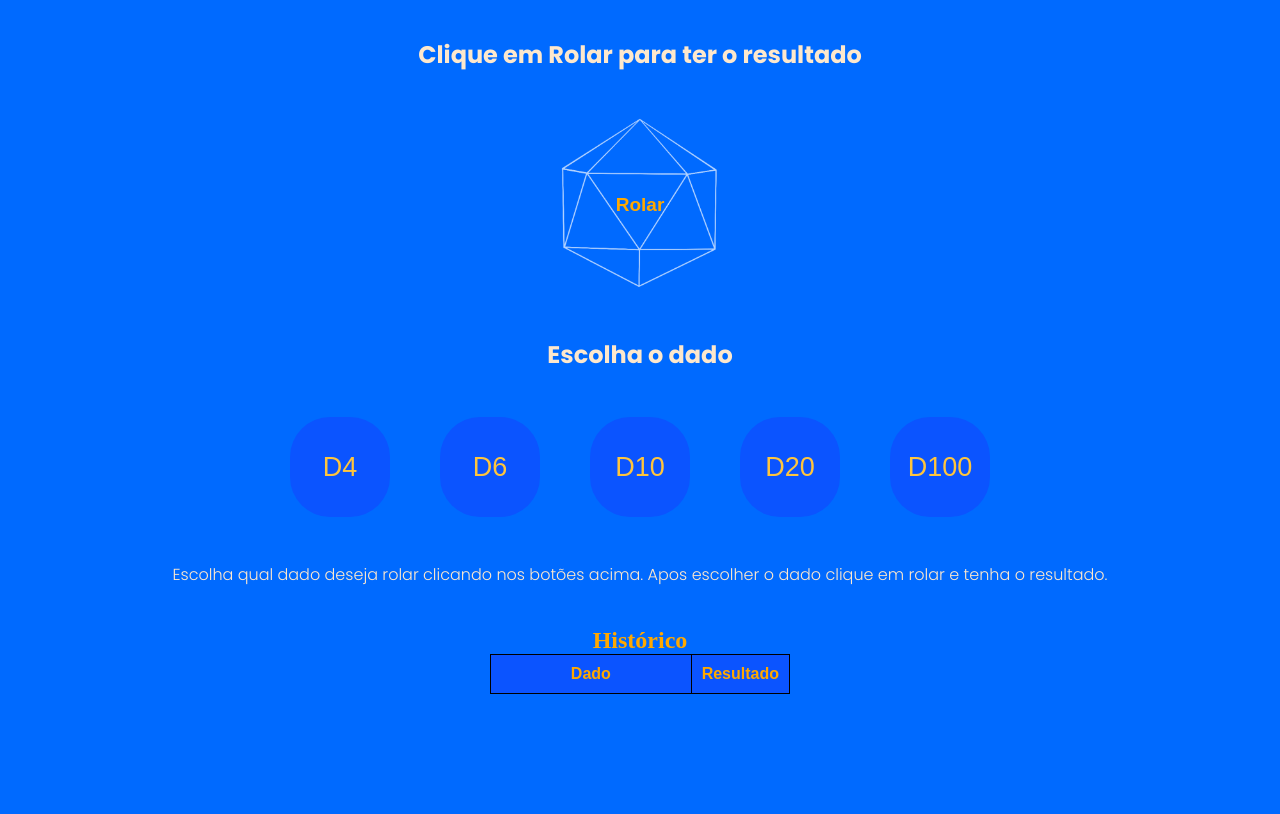
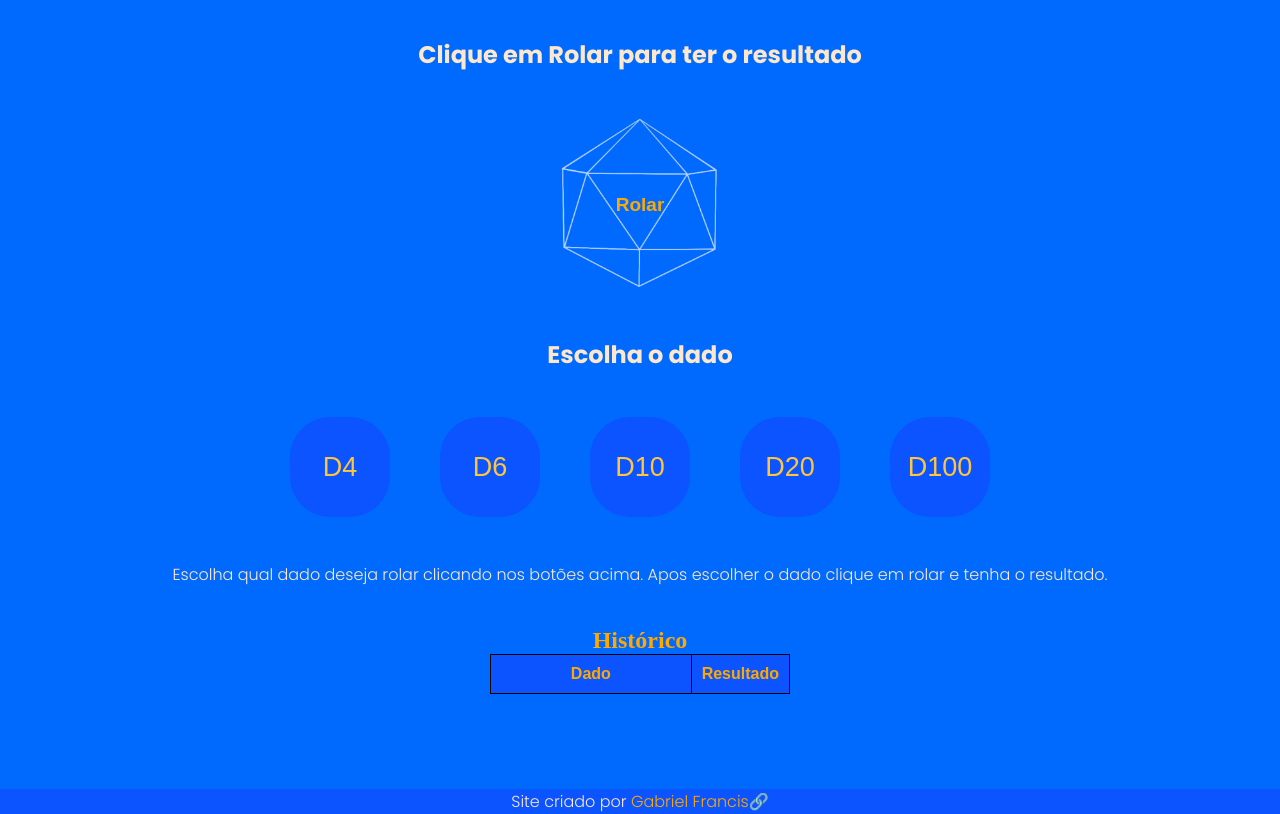
Before and after one commit to gabrielzfr/Role-Online-Dices, a plain HTML site: page index.html in a window 1280 px wide. Shown: the part 80-894 px from the top of the page. Before the commit the page ends 800 px from the top, so only its background shows below. Drawn offline with Linux system fonts and the light colour scheme; a web font is replaced by a local one.

Commit message:
alteraçoes

```diff
--- a/index.css
+++ b/index.css
@@ -28,6 +28,7 @@ body {
 
     position: relative;
     background-color:var(--background-cor);
+
 }
 
 input {
@@ -89,9 +90,11 @@ header h1 {
 @keyframes loading {
 	0% {
 		transform: rotate(0);
+
 	}
 	100% {
 		transform: rotate(360deg);
+
 	}
 }
 .choicebuttons {
@@ -158,6 +161,7 @@ article.his {
     display: flex;
     justify-content: center;
     margin-top: 40px;
+    margin-bottom: px;
 }
 
 table {
@@ -187,3 +191,22 @@ tr >  th {
 td.num {
     text-align: end;
 }
+footer {
+    text-align: center;
+
+    margin-top: 95px;
+    background-color: var(--button-color);
+}
+footer > p {
+
+}
+footer > p > a {
+    text-decoration: none;
+    color: var(--constrat-color);
+}
+footer > p > a:hover {
+    text-decoration: underline;
+}
+footer > p > a::after {
+    content: '\1F517';
+}
--- a/index.html
+++ b/index.html
@@ -4,19 +4,19 @@
     <meta charset="UTF-8">
     <meta http-equiv="X-UA-Compatible" content="IE=edge">
     <meta name="viewport" content="width=device-width, initial-scale=1.0">
-    <link rel="preconnect" href="https://fonts.gstatic.com">
-
-    <link href="https://fonts.googleapis.com/css2?family=Roboto:ital,wght@0,300;0,400;0,500;1,300;1,400;1,500&display=swap" rel="stylesheet">
 
     <link rel="stylesheet" href="responsabilidade.css">
     <link rel="stylesheet" href="index.css">
+
     <title>Role Online Dices</title>
 </head>
 <body>
     <div id="res"></div>
+
     <header>
         <h1>Boas-Vindas ao ROD</h1>
     </header>
+
     <main>
         <!-- roll -->
         <div class="roll">
@@ -51,8 +51,11 @@
                 </tbody>
             </table>
         </article>
+
     </main>
-
+    <footer>
+        <p>Site criado por <a href="https://github.com/gabrielzfr">Gabriel Francis</a></p>
+    </footer>
 </body>
 
 <script src="roll.js"></script>
```
Lines whose indentation alone changed are shown as unchanged.
